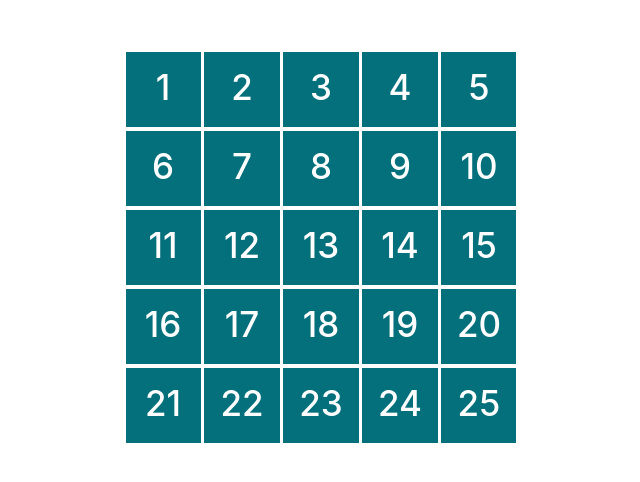
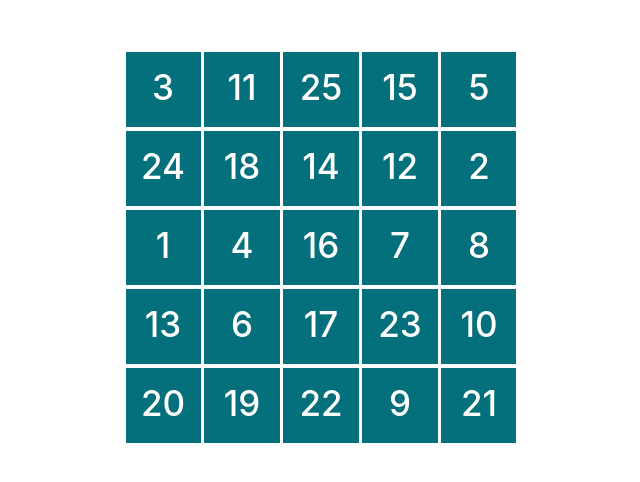
Before and after one commit to sinangenc/1to50-React, a React (Create React App) app: page / in a window 1280 px wide. Shown: the top 482 px of the page, without its empty margins (319-959 px from the left). Built offline with nearby package versions, Linux system fonts and the light colour scheme.

Commit message:
Dynamic determination of numbers added

```diff
--- a/src/components/GameBoard.js
+++ b/src/components/GameBoard.js
@@ -1,15 +1,89 @@
 import React from 'react';
 import Square from "./Square";
+import {createNumbersArray} from "../utils/Utils";
 
 class GameBoard extends React.Component{
+
+    constructor(props) {
+        super(props);
+
+        // Get numbers as shuffled list
+        const numbers = createNumbersArray();
+
+        // Set state
+        this.state = {
+            currentNumber: 1,
+            numbers: numbers
+        }
+
+        // Binding this
+        this.handleSquareOnclick = this.handleSquareOnclick.bind(this);
+    }
+
+    handleSquareOnclick(clickedNumber){
+        //console.log("Clicked:", clickedNumber);
+
+        // If current number clicked, set it as found
+        // increase current number
+        if(this.state.currentNumber === clickedNumber){
+            this.setState((oldState) => {
+                // Iterate numbers and update isFound value of clicked number
+                const numbers = oldState.numbers.map((item) => {
+                    if(item.value === clickedNumber){
+                        item.isFound = true;
+                    }
+                    return item;
+                });
+
+                return {
+                    currentNumber: oldState.currentNumber + 1,
+                    numbers: numbers,
+                };
+            });
+        }
+    }
+
+
+    getNthNumber(n){
+        let number = null;
+
+        // If n.th number between 1-25 is not found, take it
+        if(!this.state.numbers[n].isFound){
+            number = this.state.numbers[n];
+        }
+        else if(!this.state.numbers[n + 25].isFound){
+            // If (n+25).th number is not found, take it
+            number = this.state.numbers[n + 25];
+        }
+
+        return number;
+    }
 
     render() {
         // Define a variable to store squares
         const squareArray = [];
 
-        // Add squares to list
-        for (let i = 1; i <= 25; i++){
-            squareArray.push(<Square value={i} />);
+        // Determine 25 numbers to be displayed
+        for (let i = 0; i < 25; i++){
+            const item = this.getNthNumber(i);
+
+            if(item){
+                squareArray.push(
+                    <Square
+                        key={i}
+                        value={item.value}
+                        handleOnclick={this.handleSquareOnclick}
+                    />
+                );
+            }else {
+                squareArray.push(
+                    <Square
+                        key={i}
+                        value=""
+                    />
+                );
+            }
+
         }
 
         return(
```
